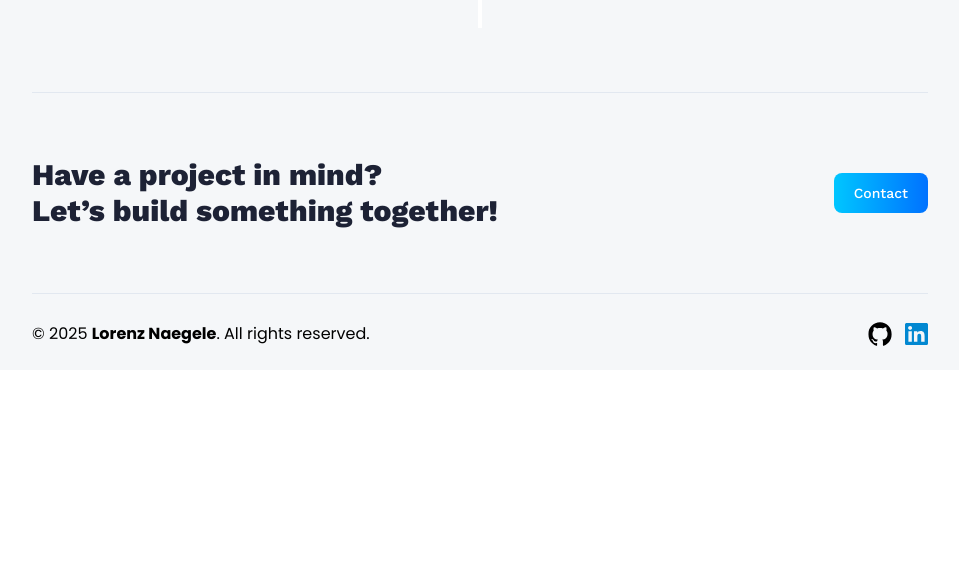
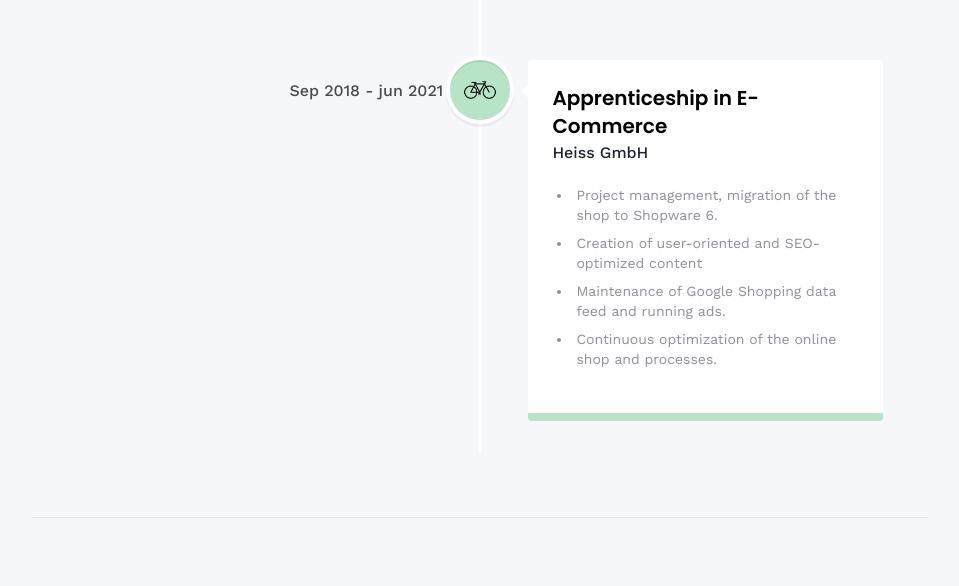
Before and after one commit to lornaegele/threeJS-portfolio, a React (Vite) app: page /about in a window 1280 px wide. Shown: the part 2199-2785 px from the top of the page, without its empty margins (160-1119 px from the left). Before the commit the page ends 2569 px from the top, so only its background shows below. Built offline with nearby package versions, Linux system fonts and the light colour scheme; no server answers.

Commit message:
added Apprenticeship

```diff
--- a/src/constants/index.js
+++ b/src/constants/index.js
@@ -151,6 +151,19 @@ export const experiences = [
       "Continuous optimization of the online shop and processes.",
     ],
   },
+  {
+    title: "Apprenticeship in E-Commerce",
+    company_name: "Heiss GmbH",
+    icon: bicycle,
+    iconBg: "#b7e4c7",
+    date: "Sep 2018 - jun 2021",
+    points: [
+      "Project management, migration of the shop to Shopware 6.",
+      "Creation of user-oriented and SEO-optimized content",
+      "Maintenance of Google Shopping data feed and running ads.",
+      "Continuous optimization of the online shop and processes.",
+    ],
+  },
 ];
 
 export const socialLinks = [
```
